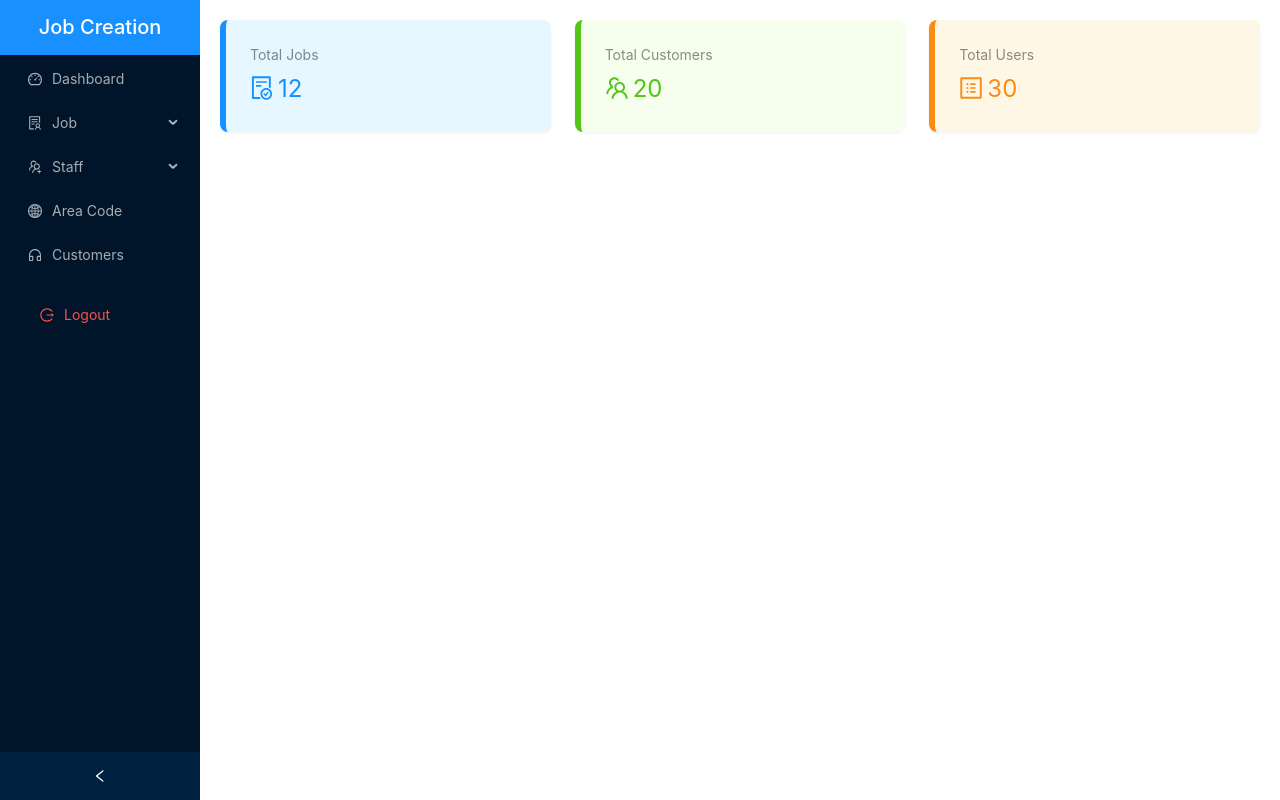
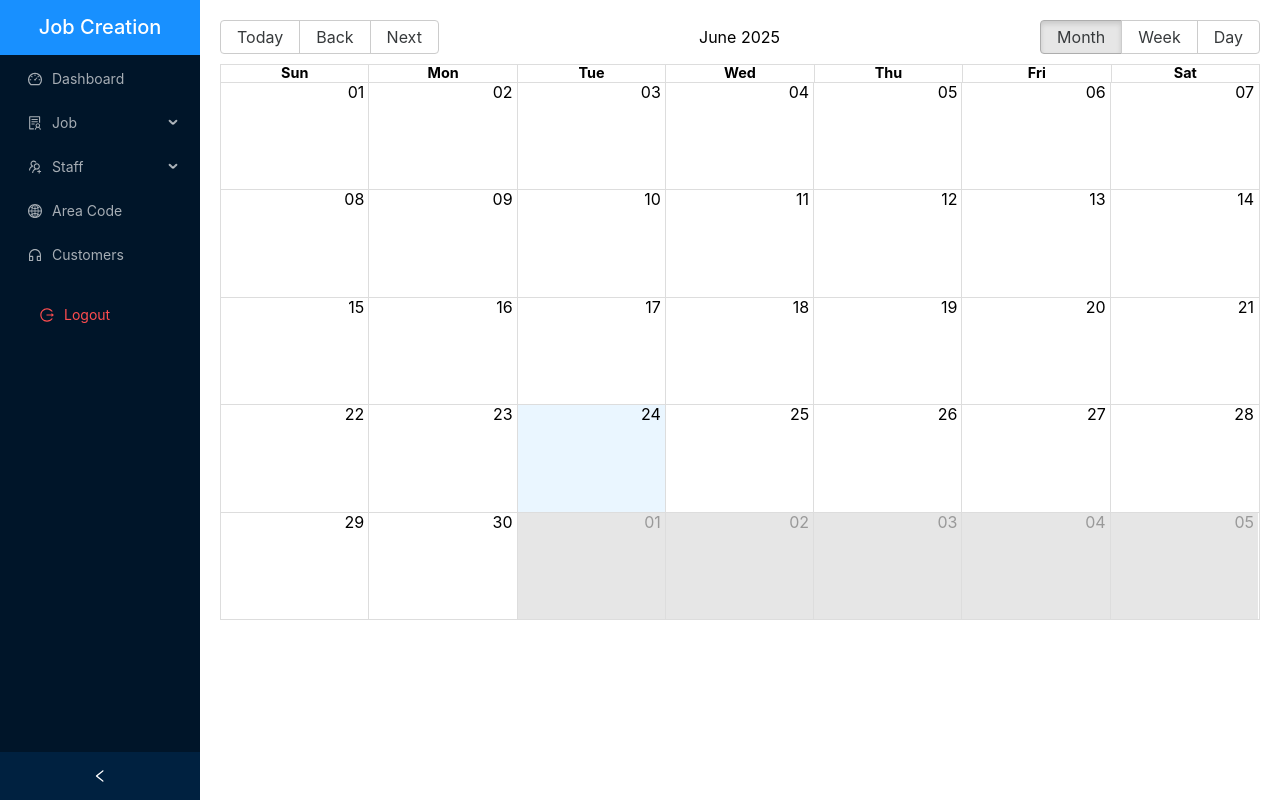
Before and after one commit to TaybaBatool/job_create_frontend, a React (Create React App) app: page /dashboard in a window 1280 px wide. Built offline with nearby package versions, Linux system fonts and the light colour scheme; sample sign-in values are in the browser's storage.

Commit message:
calender

```diff
--- a/src/screens/SuperAdminDashboard.js
+++ b/src/screens/SuperAdminDashboard.js
@@ -1,134 +1,45 @@
-// import React, { useState } from "react";
-// import { Button,Table, Typography } from "antd";
-// import { EditOutlined, DeleteOutlined } from "@ant-design/icons";
-// import StaffFormModal from "../components/Models/StaffFormModal";
-// import "antd/dist/reset.css";
-// const { Title } = Typography;
-// const SuperAdminDashboard = () => {
-//     const [showModal, setShowModal] = useState(false);
-//     const [staff, setStaff] = useState([]);
+import React from 'react';
+import { Calendar, dateFnsLocalizer } from 'react-big-calendar';
+import 'react-big-calendar/lib/css/react-big-calendar.css';
+import { format, parse, startOfWeek, getDay } from 'date-fns';
 
-//     const handleAddStaff = (newStaff) => {
-//       setStaff([...staff, { ...newStaff, key: staff.length + 1 }]);
-//       setShowModal(false);
-//     };
+const locales = {
+  'en-US': require('date-fns/locale/en-US'),
+};
 
-//     const handleDelete = (key) => {
-//       setStaff(staff.filter((item) => item.key !== key));
-//     };
+const localizer = dateFnsLocalizer({
+  format,
+  parse,
+  startOfWeek,
+  getDay,
+  locales,
+});
 
-//     const handleEdit = (key) => {
-//       setShowModal(true);
-//     };
+const events = [
+  {
+    title: '09:00 NW2023',
+    start: new Date('2025-03-03T09:00:00'),
+    end: new Date('2025-03-03T10:00:00'),
+  },
+  {
+    title: '13:00 EV1034',
+    start: new Date('2025-03-08T13:00:00'),
+    end: new Date('2025-03-08T14:00:00'),
+  },
+];
 
-//     const columns = [
-//       { title: "Name", dataIndex: "name", key: "name" },
-//       { title: "Role", dataIndex: "role", key: "role" },
-//       { title: "Email", dataIndex: "email", key: "email" },
-//       { title: "Phone", dataIndex: "phone", key: "phone" },
-//       {
-//         title: "Actions",
-//         key: "actions",
-//         render: (_, record) => (
-//           <div className="flex space-x-2">
-//             <Button type="link" icon={<EditOutlined />} onClick={() => handleEdit(record.key)} />
-//             <Button type="link" danger icon={<DeleteOutlined />} onClick={() => handleDelete(record.key)} />
-//           </div>
-//         ),
-//       },
-//     ];
+const MyCalendar = () => (
+  <div style={{ height: 600 }}>
+    <Calendar
+      localizer={localizer}
+      events={events}
+      startAccessor="start"
+      endAccessor="end"
+      defaultView="month"
+      views={['month', 'week', 'day']}
+      style={{ height: 600 }}
+    />
+  </div>
+);
 
-//     return (
-//       <div className="p-6">
-//         <Title level={2} className="text-center mb-4 text-gray-800">Super Admin Dashboard</Title>
-//         <Button type="primary" className="mb-4 bg-green-600 hover:bg-green-700" onClick={() => setShowModal(true)}>Add New</Button>
-//         <Table className="shadow-lg" dataSource={staff} columns={columns} rowKey="key" bordered />
-//         <StaffFormModal visible={showModal} onSave={handleAddStaff} onClose={() => setShowModal(false)} />
-//       </div>
-//     );
-//   };
-  import React, { useEffect, useState } from "react";
-import { Card, Col, Row, Statistic, Spin } from "antd";
-import {
-  ProfileOutlined,
-  TeamOutlined,
-  FileDoneOutlined,
-} from "@ant-design/icons";
-// import { getDashboardStats } from "../../api/dashboard"; // hypothetical API
-
-const SuperAdminDashboard = () => {
-  const [loading, setLoading] = useState(false);
-  const [stats, setStats] = useState({
-    totalJobs: 0,
-    totalCustomers: 0,
-    totalUsers: 0,
-  });
-
-  // useEffect(() => {
-  //   fetchStats();
-  // }, []);
-
-  // const fetchStats = async () => {
-  //   try {
-  //     const res = await getDashboardStats(); // API should return counts
-  //     setStats({
-  //       totalJobs: res.data.totalJobs,
-  //       totalCustomers: res.data.totalCustomers,
-  //       totalUsers: res.data.totalUsers,
-  //     });
-  //   } catch {
-  //     // fallback or toast
-  //   } finally {
-  //     setLoading(false);
-  //   }
-  // };
-
-  return (
-    <Spin spinning={loading}>
-      <Row gutter={[24, 24]}>
-        <Col xs={24} sm={12} md={8}>
-          <Card
-            bordered={false}
-            style={{ background: "#e6f7ff", borderLeft: "6px solid #1890ff" }}
-          >
-            <Statistic
-              title="Total Jobs"
-              value={"12"}
-              valueStyle={{ color: "#1890ff" }}
-              prefix={<FileDoneOutlined style={{ fontSize: 24 }} />}
-            />
-          </Card>
-        </Col>
-
-        <Col xs={24} sm={12} md={8}>
-          <Card
-            bordered={false}
-            style={{ background: "#f6ffed", borderLeft: "6px solid #52c41a" }}
-          >
-            <Statistic
-              title="Total Customers"
-              value={"20"}
-              valueStyle={{ color: "#52c41a" }}
-              prefix={<TeamOutlined style={{ fontSize: 24 }} />}
-            />
-          </Card>
-        </Col>
-
-        <Col xs={24} sm={12} md={8}>
-          <Card
-            bordered={false}
-            style={{ background: "#fff7e6", borderLeft: "6px solid #fa8c16" }}
-          >
-            <Statistic
-              title="Total Users"
-              value={"30"}
-              valueStyle={{ color: "#fa8c16" }}
-              prefix={<ProfileOutlined style={{ fontSize: 24 }} />}
-            />
-          </Card>
-        </Col>
-      </Row>
-    </Spin>
-  );
-};
-  export default SuperAdminDashboard
+export default MyCalendar;
```
